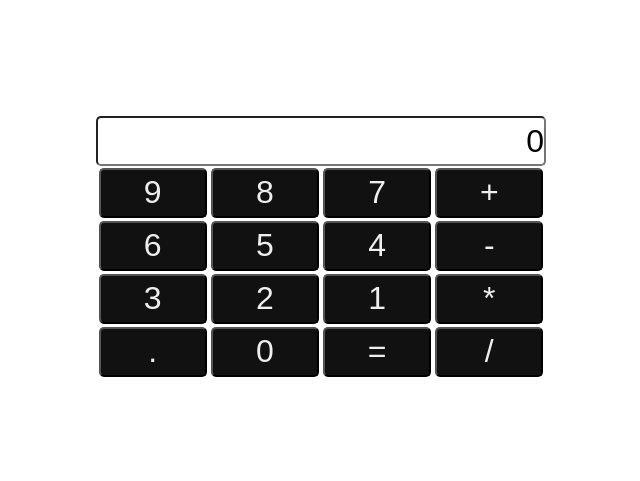
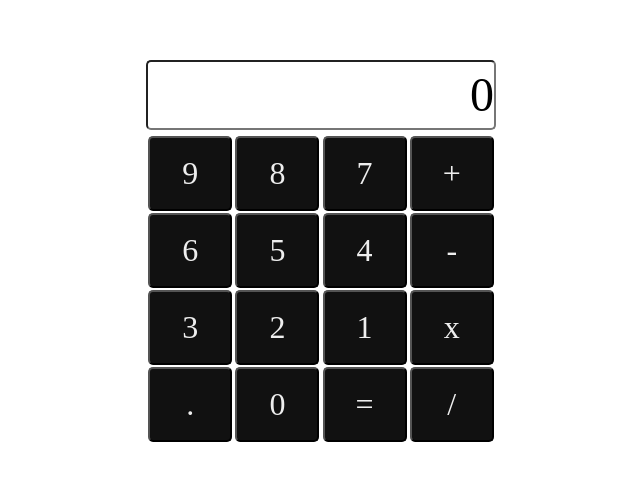
Before and after one commit to feden15/desafio-11, a website built with Vite: page index.html in a window 1280 px wide. Shown: the part 153-634 px from the top of the page, without its empty margins (319-959 px from the left). Built offline with nearby package versions, Linux system fonts and the light colour scheme.

Commit message:
Corregimos los estilos, intentando dejarlos iguales al de la imagen de referencia

```diff
--- a/index.html
+++ b/index.html
@@ -23,7 +23,7 @@
       <button>3</button>
       <button>2</button>
       <button>1</button>
-      <button>*</button>
+      <button>x</button>
       <button>.</button>
       <button>0</button>
       <button>=</button>
--- a/style.css
+++ b/style.css
@@ -13,16 +13,18 @@ body {
     display: flex;
     flex-direction: column;
     justify-content: center;
-    width: 450px;
+    width: 350px;
     height: 100vh;
 }
 
 .pantalla {
     width: 100%;
-    height: 50px;
-    font-size: 2rem;
+    height: 70px;
+    font-size: 3rem;
+    font-family: 'Times New Roman', Times, serif;
     text-align: right;
     border-radius: 5px;
+    margin-bottom: 5px;
 }
 
 .botones {
@@ -30,13 +32,15 @@ body {
     flex-wrap: wrap;
     justify-content: space-evenly;
     width: 100%;
+    height: 300px;
 }
 
 button {
+    margin: 1px;
     width: 24%;
-    margin: 1.5px;
-    height: 50px;
+    height: 75px;
     font-size: 2rem;
+    font-family: 'Times New Roman', Times, serif;
     border-radius: 5px;
     background: #111;
     color: #eee;
```
